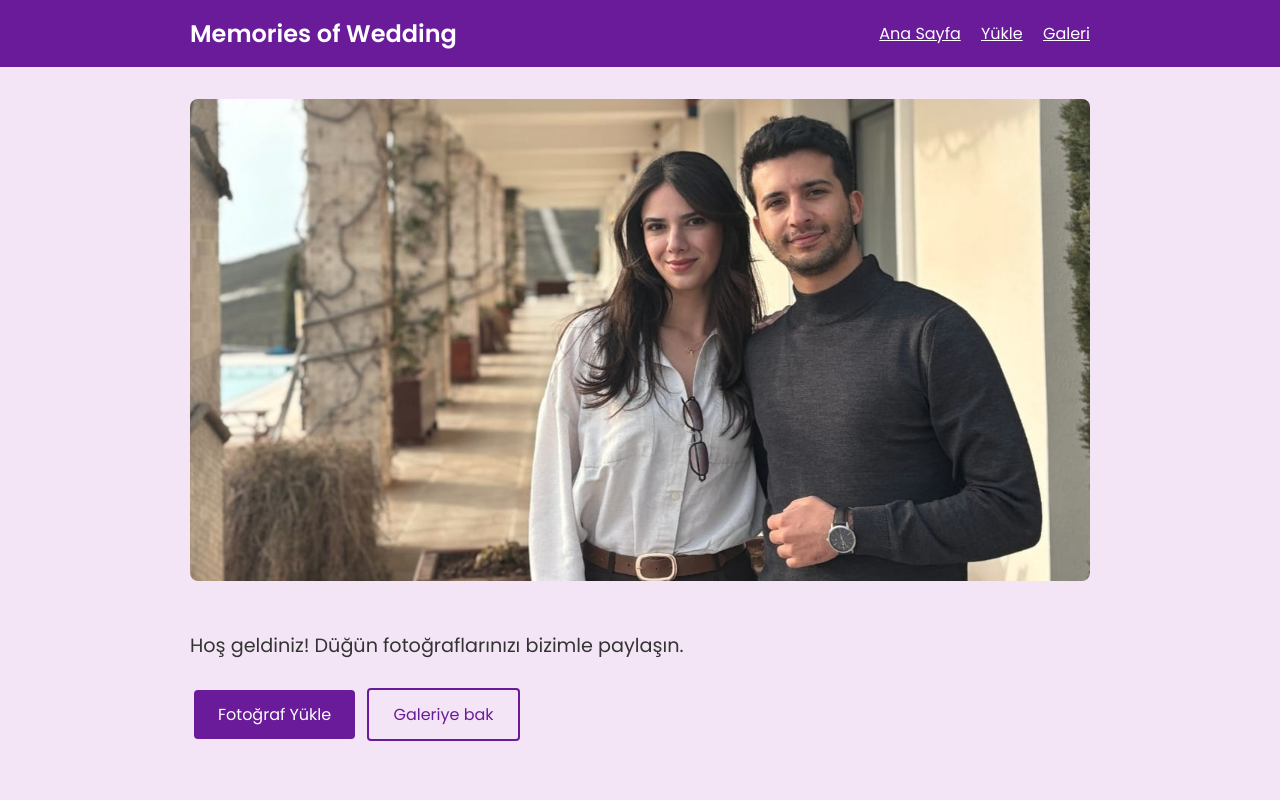
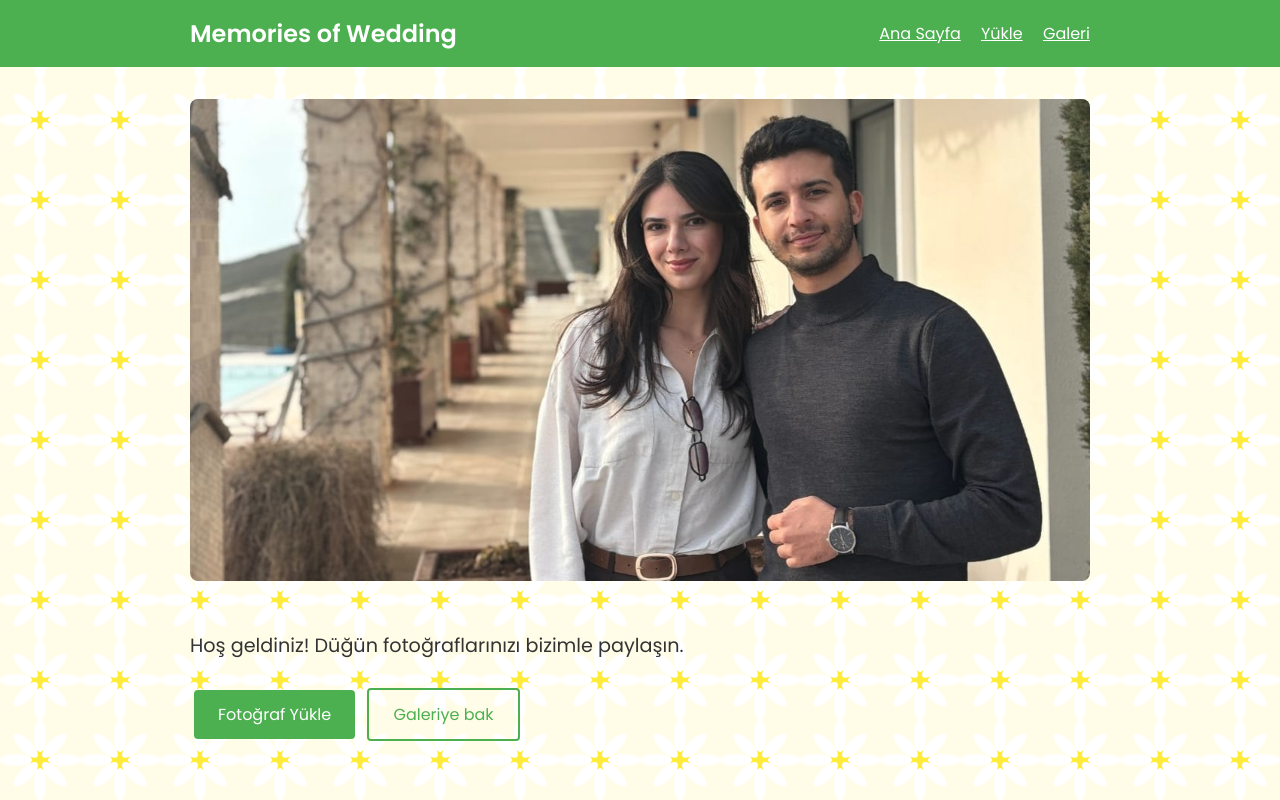
Before and after one commit to alibekirozer/Memoriesofwedding, a Flask app: page / in a window 1280 px wide. Run offline with Flask 3, Linux system fonts and the light colour scheme.

Commit message:
Add daisy-themed background and colors

```diff
--- a/static/styles.css
+++ b/static/styles.css
@@ -1,12 +1,15 @@
 :root {
-  --primary-color: #6a1b9a;
-  --secondary-color: #f3e5f5;
+  --primary-color: #4caf50;
+  --secondary-color: #fffde7;
   --text-color: #333;
 }
 
 body {
   font-family: 'Poppins', sans-serif;
-  background: var(--secondary-color);
+  background-color: var(--secondary-color);
+  background-image: url('daisy.svg');
+  background-size: 80px 80px;
+  background-repeat: repeat;
   margin: 0;
   color: var(--text-color);
 }
```
Also changed, not shown: static/daisy.svg (added).
